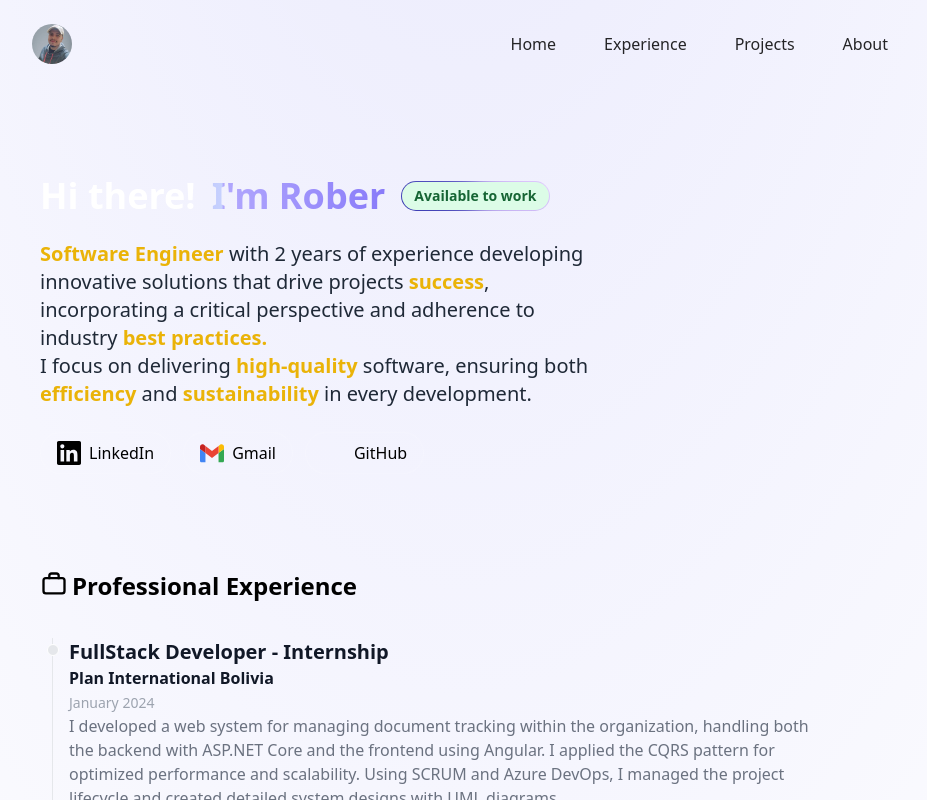
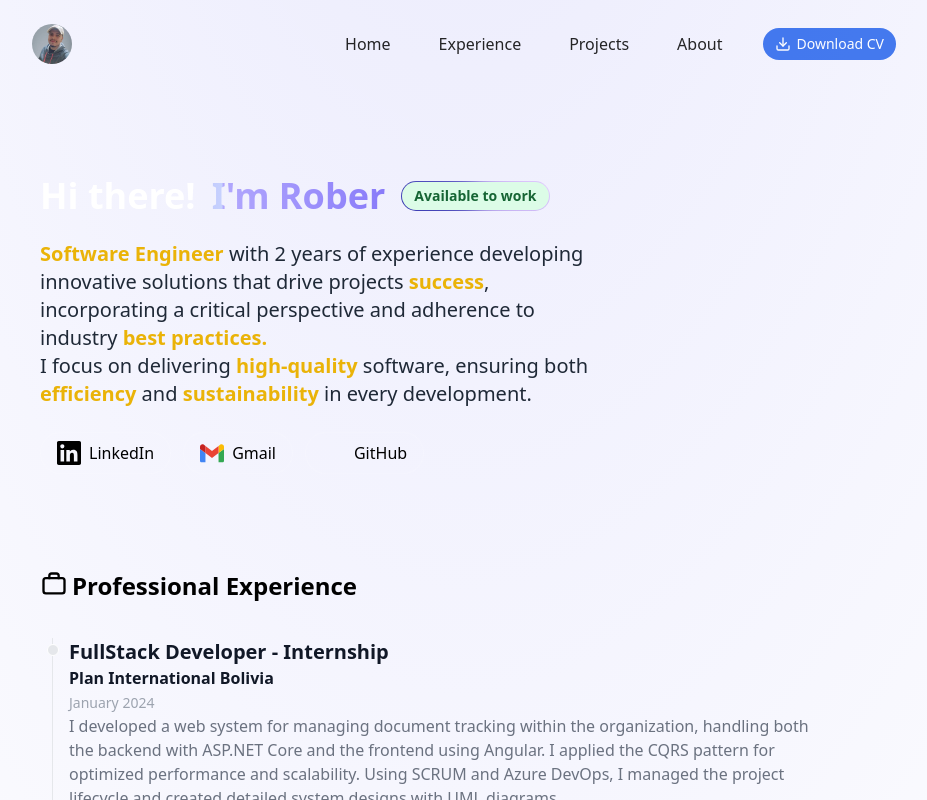
Before and after one commit to skeytor/portfolio, a React (Vite) app: page / in a window 1280 px wide. Shown: the top 800 px of the page, without its empty margins (176-1103 px from the left). Built offline with nearby package versions, Linux system fonts and the light colour scheme; some icons are missing.

Commit message:
add CV download link to header navigation

```diff
--- a/src/components/Header.tsx
+++ b/src/components/Header.tsx
@@ -35,7 +35,7 @@ export const Header = () => {
         <img src="profile.webp" className="rounded-full size-10" alt="Rober" />
 
         {/* Desktop nav */}
-        <nav className="hidden md:flex flex-row gap-x-8 opacity-85">
+        <nav className="hidden md:flex flex-row items-center gap-x-8 opacity-85">
           {NAV_ITEMS.map((item) => (
             <a
               className="relative block px-2 py-2 text-black transition hover:text-blue-500 dark:text-white dark:hover:text-blue-500"
@@ -45,6 +45,18 @@ export const Header = () => {
               {item.title}
             </a>
           ))}
+          <a
+            href="/portfolio/cv.pdf"
+            download
+            className="flex items-center gap-x-1.5 px-3 py-1.5 text-sm font-medium text-white bg-blue-600 hover:bg-blue-500 rounded-full transition-colors"
+          >
+            <svg xmlns="http://www.w3.org/2000/svg" className="size-4" viewBox="0 0 24 24" fill="none" stroke="currentColor" strokeWidth="2" strokeLinecap="round" strokeLinejoin="round">
+              <path d="M21 15v4a2 2 0 0 1-2 2H5a2 2 0 0 1-2-2v-4"/>
+              <polyline points="7 10 12 15 17 10"/>
+              <line x1="12" y1="15" x2="12" y2="3"/>
+            </svg>
+            Download CV
+          </a>
         </nav>
 
         {/* Hamburger button */}
@@ -67,7 +79,7 @@ export const Header = () => {
 
       {/* Mobile dropdown */}
       <nav
-        className={`md:hidden flex flex-col px-4 pb-4 gap-y-2 transition-all duration-300 overflow-hidden ${menuOpen ? "max-h-60 opacity-100" : "max-h-0 opacity-0"}`}
+        className={`md:hidden flex flex-col px-4 pb-4 gap-y-2 transition-all duration-300 overflow-hidden ${menuOpen ? "max-h-80 opacity-100" : "max-h-0 opacity-0"}`}
       >
         {NAV_ITEMS.map((item) => (
           <a
@@ -79,6 +91,19 @@ export const Header = () => {
             {item.title}
           </a>
         ))}
+        <a
+          href="/portfolio/cv.pdf"
+          download
+          onClick={closeMenu}
+          className="flex items-center gap-x-1.5 px-3 py-1.5 mt-1 text-sm font-medium text-white bg-blue-600 hover:bg-blue-500 rounded-full transition-colors w-fit"
+        >
+          <svg xmlns="http://www.w3.org/2000/svg" className="size-4" viewBox="0 0 24 24" fill="none" stroke="currentColor" strokeWidth="2" strokeLinecap="round" strokeLinejoin="round">
+            <path d="M21 15v4a2 2 0 0 1-2 2H5a2 2 0 0 1-2-2v-4"/>
+            <polyline points="7 10 12 15 17 10"/>
+            <line x1="12" y1="15" x2="12" y2="3"/>
+          </svg>
+          Download CV
+        </a>
       </nav>
     </header>
   );
```
